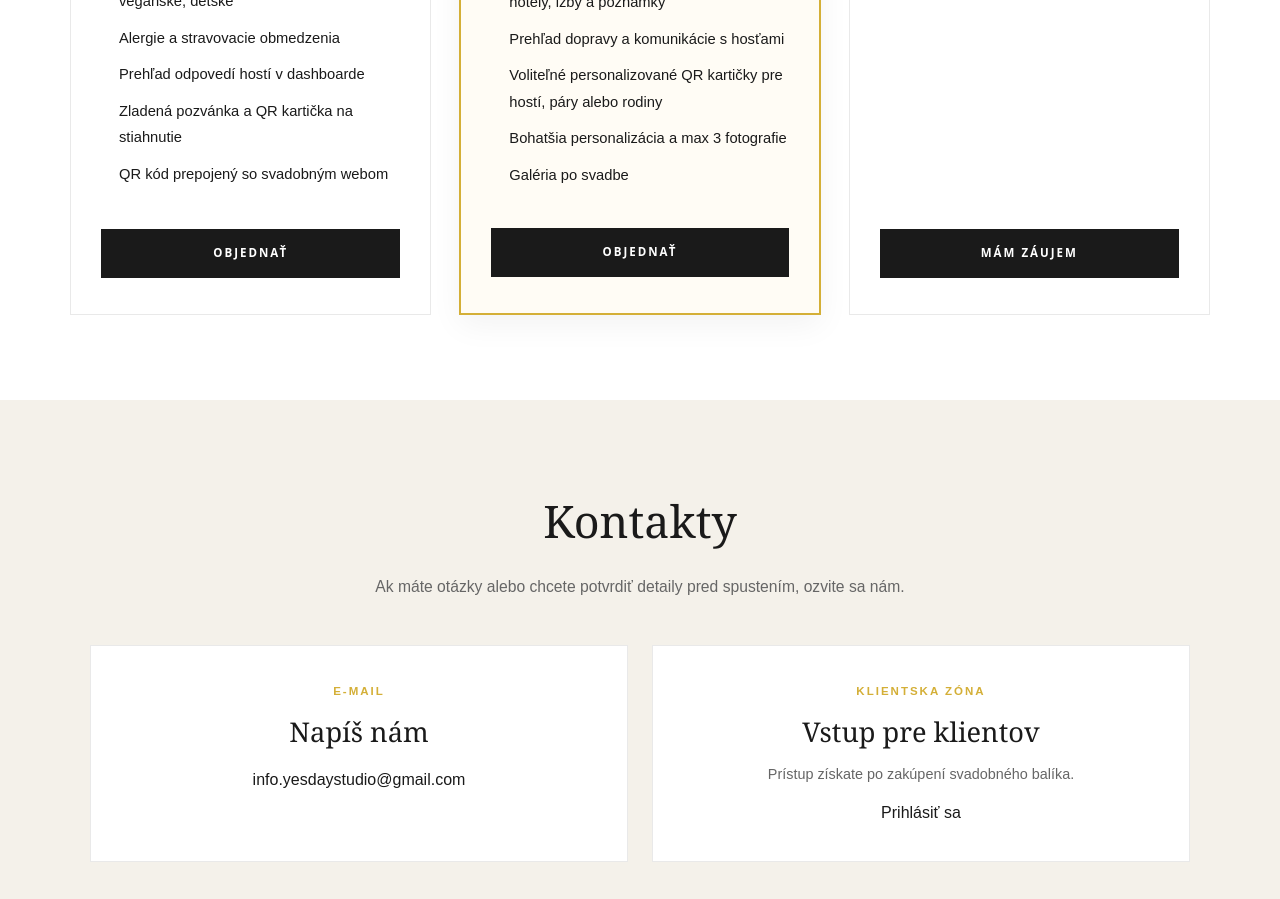
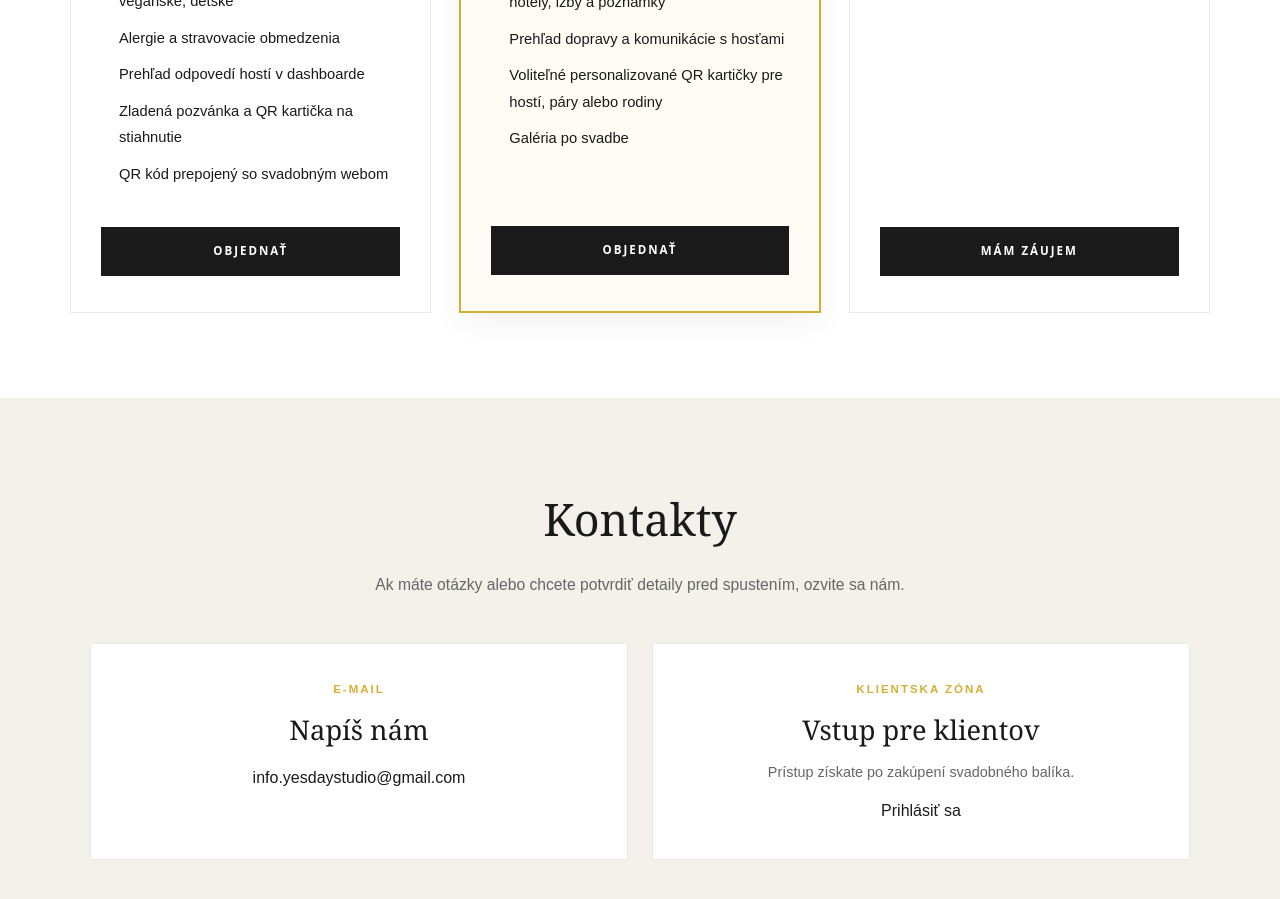
Before and after one commit to yesdaystudio/yesday-platform, a Next.js app: page / in a window 1280 px wide. Shown: the part 5840-6739 px from the top of the page. Built offline with nearby package versions, Linux system fonts and the light colour scheme; no server answers.

Commit message:
Trim Signature package description

```diff
--- a/app/components/PricingSection.js
+++ b/app/components/PricingSection.js
@@ -52,7 +52,6 @@ const PACKAGES = [
       'Manažment ubytovania – požiadavky, hotely, izby a poznámky',
       'Prehľad dopravy a komunikácie s hosťami',
       'Voliteľné personalizované QR kartičky pre hostí, páry alebo rodiny',
-      'Bohatšia personalizácia a max 3 fotografie',
       'Galéria po svadbe',
     ],
     featured: true,
```
